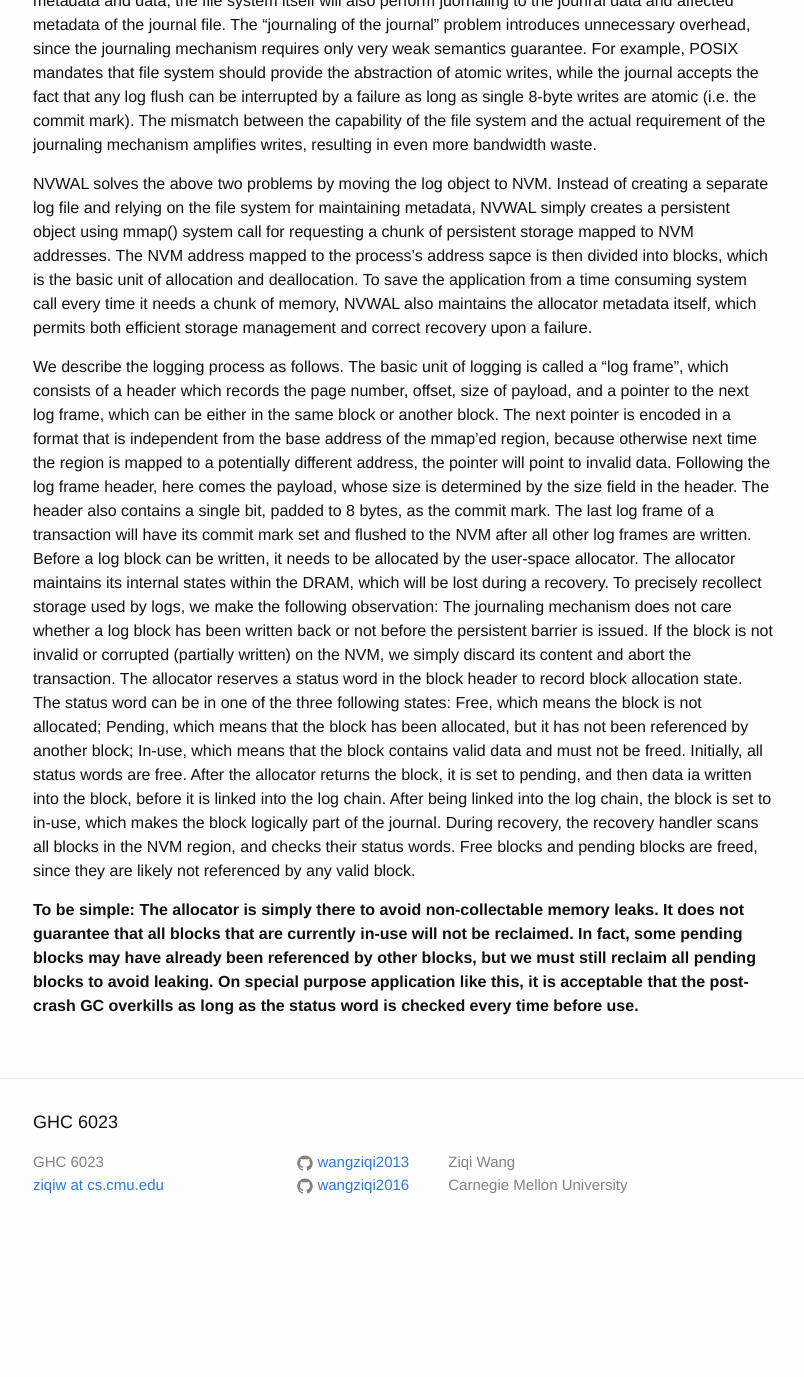
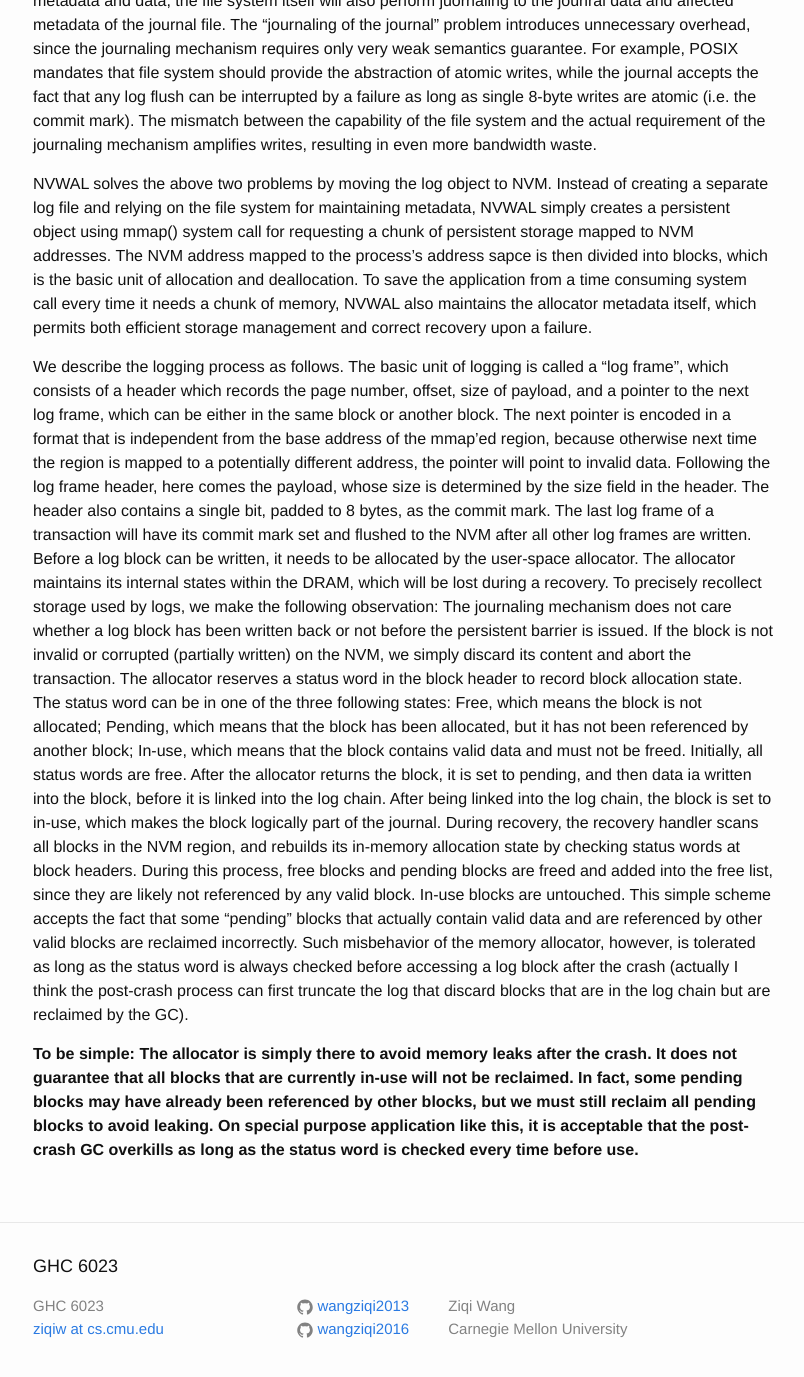
Before and after one commit to wangziqi2013/wangziqi2013.github.io, a Jekyll site: the page built from _posts/2019-10-28-nvwal.markdown, in a window 1280 px wide and 1400 px high, scrolled down 902 px. Shown: the top 1377 px of the window, without its empty margins (237-1041 px from the left). Built offline with Jekyll 4.4.1, drawn with Linux system fonts in a browser that asks for light colours; before the commit the page ends 2158 px from its top, so only the background shows below that.

Commit message:
Finish memory allocation

```diff
--- a/_posts/2019-10-28-nvwal.markdown
+++ b/_posts/2019-10-28-nvwal.markdown
@@ -59,10 +59,16 @@ is not allocated; Pending, which means that the block has been allocated, but it
 In-use, which means that the block contains valid data and must not be freed. Initially, all status words are free.
 After the allocator returns the block, it is set to pending, and then data ia written into the block, before it
 is linked into the log chain. After being linked into the log chain, the block is set to in-use, which makes the block
-logically part of the journal. During recovery, the recovery handler scans all blocks in the NVM region, and checks
-their status words. Free blocks and pending blocks are freed, since they are likely not referenced by any valid block.
+logically part of the journal. During recovery, the recovery handler scans all blocks in the NVM region, and rebuilds its
+in-memory allocation state by checking status words at block headers. During this process, free blocks and pending blocks
+are freed and added into the free list, since they are likely not referenced by any valid block. In-use blocks are
+untouched. This simple scheme accepts the fact that some "pending" blocks that actually contain valid data and are
+referenced by other valid blocks are reclaimed incorrectly. Such misbehavior of the memory allocator, however, is
+tolerated as long as the status word is always checked before accessing a log block after the crash (actually I think
+the post-crash process can first truncate the log that discard blocks that are in the log chain but are reclaimed
+by the GC).
 
-**To be simple: The allocator is simply there to avoid non-collectable memory leaks. It does not guarantee that all
+**To be simple: The allocator is simply there to avoid memory leaks after the crash. It does not guarantee that all
 blocks that are currently in-use will not be reclaimed. In fact, some pending blocks may have already been referenced
 by other blocks, but we must still reclaim all pending blocks to avoid leaking. On special purpose application like this,
 it is acceptable that the post-crash GC overkills as long as the status word is checked every time before use.**
```
